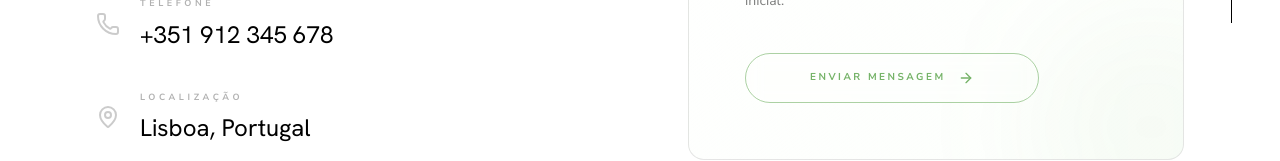
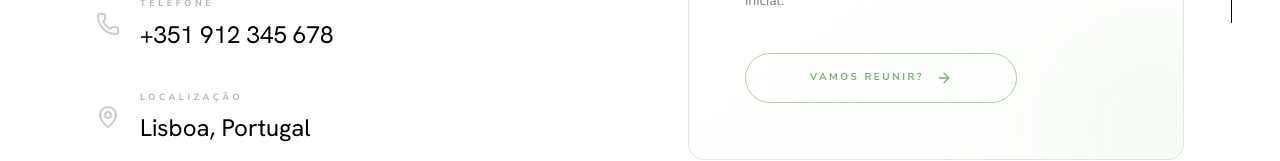
Before and after one commit to SEMRUMO-LDA/martasantos, a React (Vite) app: page / in a window 1280 px wide. Both pictures are taken after a click on the button "CONTACTOS". Shown: the part 473-634 px from the top of the page. Built offline with nearby package versions, Linux system fonts and the light colour scheme.

Commit message:
UI: Final stabilization and unification

```diff
--- a/src/components/SectionContactos.tsx
+++ b/src/components/SectionContactos.tsx
@@ -92,7 +92,7 @@
                 </p>
                 <Magnetic strength={0.2}>
                   <button className="px-16 py-4 rounded-full border border-accent/60 text-accent font-bold uppercase tracking-[0.25em] text-[10px] hover:bg-accent hover:text-bg transition-all duration-300 backdrop-blur-sm whitespace-nowrap flex items-center gap-3 group/btn relative overflow-hidden">
-                    <span className="relative z-10">Enviar Mensagem</span>
+                    <span className="relative z-10">Vamos Reunir?</span>
                     <ArrowRight className="w-4 h-4 relative z-10 group-hover/btn:translate-x-1 transition-transform" />
                   </button>
                 </Magnetic>
```
